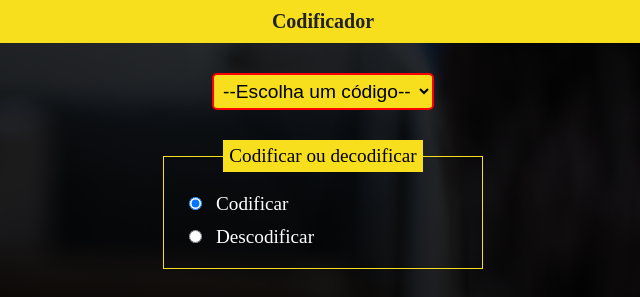
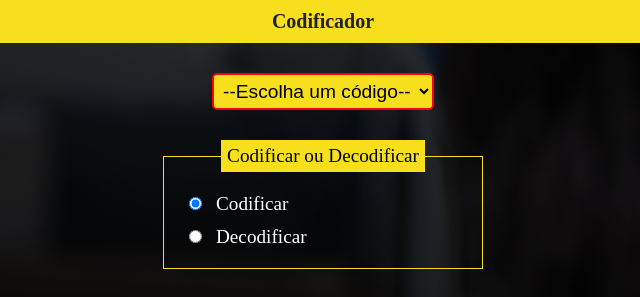
Before and after one commit to Juanpi92/Codificador, a plain HTML site: page index.html in a window 1280 px wide. Shown: the top 297 px of the page, 317-957 px from the left. Drawn offline with Linux system fonts and the light colour scheme.

Commit message:
Update index.html

```diff
--- a/index.html
+++ b/index.html
@@ -41,7 +41,7 @@
           <label class="none" for="range" id="rango_cesar_label">1</label>
         </div>
         <fieldset class="accion">
-          <legend>Codificar ou decodificar</legend>
+          <legend>Codificar ou Decodificar</legend>
 
           <input
             type="radio"
@@ -57,7 +57,7 @@
             name="codificar"
             value="Decodificar"
           />
-          <label for="descodificar">Descodificar</label><br />
+          <label for="descodificar">Decodificar</label><br />
         </fieldset>
 
         <div class="container">
```
